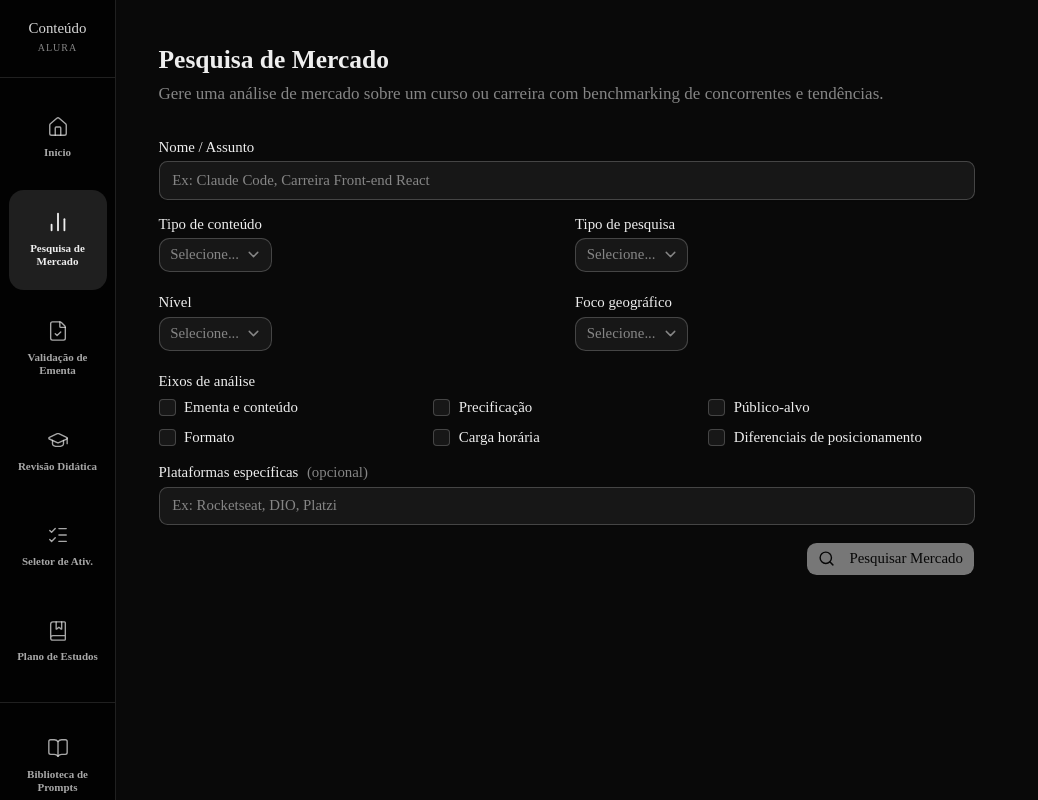
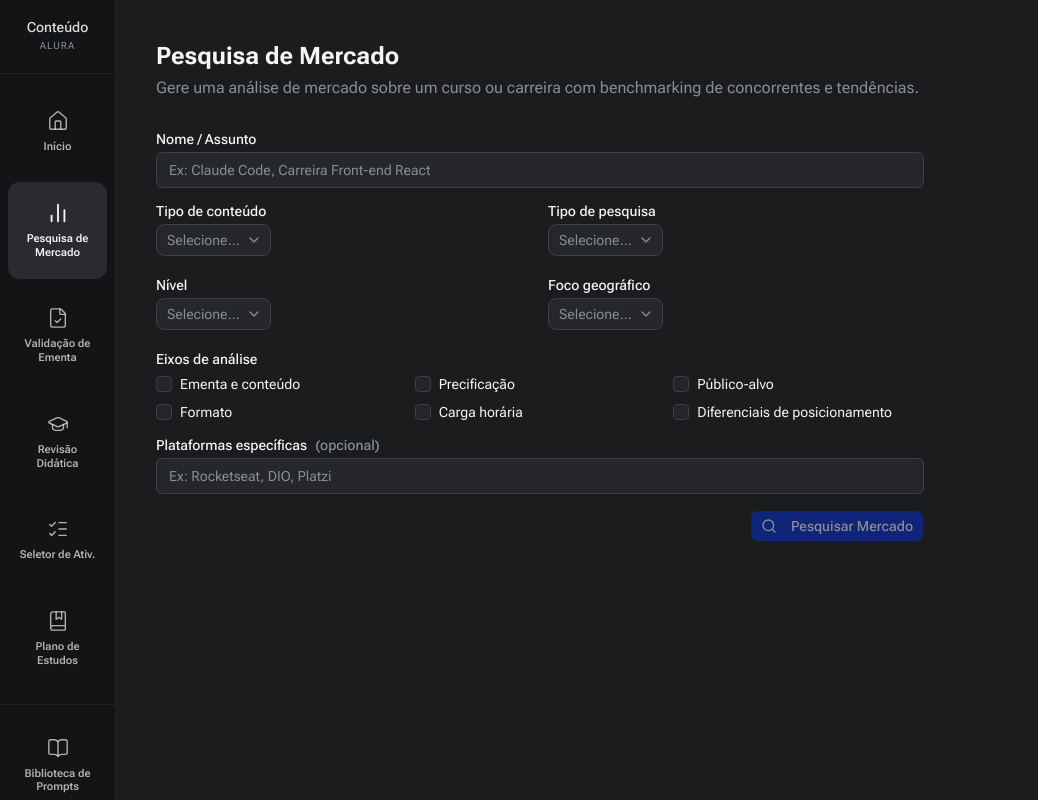
Before and after one commit to efops-conteudo-alura/hub-producao-conteudo, a Next.js app: page /pesquisa-mercado in a window 1280 px wide. Shown: the whole page, without its empty margins (0-1038 px from the left). Built offline with nearby package versions, Linux system fonts and the light colour scheme; no server answers; the database is empty.

Commit message:
feat: aplicar identidade visual Alura — hub-* classes, paleta hex, overrides globais

```diff
--- a/src/app/globals.css
+++ b/src/app/globals.css
@@ -8,9 +8,9 @@
 @theme inline {
   --color-background: var(--background);
   --color-foreground: var(--foreground);
-  --font-sans: var(--font-geist-sans);
-  --font-mono: var(--font-geist-mono);
-  --font-heading: var(--font-lora);
+  --font-sans: var(--font-roboto-flex);
+  --font-mono: var(--font-jetbrains-mono);
+  --font-title: var(--font-encode-sans);
   --color-sidebar-ring: var(--sidebar-ring);
   --color-sidebar-border: var(--sidebar-border);
   --color-sidebar-accent-foreground: var(--sidebar-accent-foreground);
@@ -40,87 +40,82 @@
   --color-popover: var(--popover);
   --color-card-foreground: var(--card-foreground);
   --color-card: var(--card);
-  --radius-sm: calc(var(--radius) * 0.6);
-  --radius-md: calc(var(--radius) * 0.8);
+  --radius-sm: calc(var(--radius) - 4px);
+  --radius-md: calc(var(--radius) - 2px);
   --radius-lg: var(--radius);
-  --radius-xl: calc(var(--radius) * 1.4);
-  --radius-2xl: calc(var(--radius) * 1.8);
-  --radius-3xl: calc(var(--radius) * 2.2);
-  --radius-4xl: calc(var(--radius) * 2.6);
+  --radius-xl: calc(var(--radius) + 4px);
+  --radius-2xl: calc(var(--radius) + 8px);
+  --radius-3xl: calc(var(--radius) + 12px);
+  --radius-4xl: calc(var(--radius) + 16px);
 }
 
 :root {
-  --background: oklch(1 0 0);
-  --foreground: oklch(0.145 0 0);
-  --card: oklch(1 0 0);
-  --card-foreground: oklch(0.145 0 0);
-  --popover: oklch(1 0 0);
-  --popover-foreground: oklch(0.145 0 0);
-  --primary: oklch(0.205 0 0);
-  --primary-foreground: oklch(0.985 0 0);
-  --secondary: oklch(0.97 0 0);
-  --secondary-foreground: oklch(0.205 0 0);
-  --muted: oklch(0.97 0 0);
-  --muted-foreground: oklch(0.556 0 0);
-  --accent: oklch(0.97 0 0);
-  --accent-foreground: oklch(0.205 0 0);
-  --destructive: oklch(0.577 0.245 27.325);
-  --border: oklch(0.922 0 0);
-  --input: oklch(0.922 0 0);
-  --ring: oklch(0.708 0 0);
-  --chart-1: oklch(0.87 0 0);
-  --chart-2: oklch(0.556 0 0);
-  --chart-3: oklch(0.439 0 0);
-  --chart-4: oklch(0.371 0 0);
-  --chart-5: oklch(0.269 0 0);
-  --radius: 0.625rem;
-  --sidebar: oklch(0.985 0 0);
-  --sidebar-foreground: oklch(0.145 0 0);
-  --sidebar-primary: oklch(0.205 0 0);
-  --sidebar-primary-foreground: oklch(0.985 0 0);
-  --sidebar-accent: oklch(0.97 0 0);
-  --sidebar-accent-foreground: oklch(0.205 0 0);
-  --sidebar-border: oklch(0.922 0 0);
-  --sidebar-ring: oklch(0.708 0 0);
+  --radius: 0.5rem;
+  --background: #f2f2f3;
+  --foreground: #0c0d0e;
+  --card: #ffffff;
+  --card-foreground: #0c0d0e;
+  --popover: #ffffff;
+  --popover-foreground: #0c0d0e;
+  --primary: #052fd3;
+  --primary-foreground: #ffffff;
+  --secondary: #e1e2e5;
+  --secondary-foreground: #0c0d0e;
+  --muted: #e1e2e5;
+  --muted-foreground: #46474e;
+  --accent: #e1e2e5;
+  --accent-foreground: #0c0d0e;
+  --destructive: #b8001f;
+  --border: #e1e2e5;
+  --input: #e1e2e5;
+  --ring: #052fd3;
+  --chart-1: #052fd3;
+  --chart-2: #01cb29;
+  --chart-3: #42cbe7;
+  --chart-4: #ffd500;
+  --chart-5: #fc6008;
+  --sidebar: #ffffff;
+  --sidebar-foreground: #0c0d0e;
+  --sidebar-primary: #052fd3;
+  --sidebar-primary-foreground: #ffffff;
+  --sidebar-accent: #f2f2f3;
+  --sidebar-accent-foreground: #0c0d0e;
+  --sidebar-border: #e1e2e5;
+  --sidebar-ring: #052fd3;
 }
 
 .dark {
-  /* Fundo principal */
-  --background: oklch(0.14 0 0);
-  --foreground: oklch(0.95 0 0);
-  /* Cards e popovers com contraste visível sobre o fundo */
-  --card: oklch(0.22 0 0);
-  --card-foreground: oklch(0.95 0 0);
-  --popover: oklch(0.22 0 0);
-  --popover-foreground: oklch(0.95 0 0);
-  /* Cores de ação — serão substituídas pelas cores exatas da Alura */
-  --primary: oklch(0.922 0 0);
-  --primary-foreground: oklch(0.12 0 0);
-  --secondary: oklch(0.26 0 0);
-  --secondary-foreground: oklch(0.95 0 0);
-  --muted: oklch(0.24 0 0);
-  --muted-foreground: oklch(0.62 0 0);
-  --accent: oklch(0.26 0 0);
-  --accent-foreground: oklch(0.95 0 0);
-  --destructive: oklch(0.704 0.191 22.216);
-  /* Bordas e inputs com contraste claro */
-  --border: oklch(1 0 0 / 16%);
-  --input: oklch(1 0 0 / 20%);
-  --ring: oklch(0.50 0 0);
-  --chart-1: oklch(0.87 0 0);
-  --chart-2: oklch(0.556 0 0);
-  --chart-3: oklch(0.439 0 0);
-  --chart-4: oklch(0.371 0 0);
-  --chart-5: oklch(0.269 0 0);
-  /* Sidebar bem mais escura que o conteúdo */
-  --sidebar: oklch(0.09 0 0);
-  --sidebar-foreground: oklch(0.95 0 0);
-  --sidebar-primary: oklch(0.922 0 0);
-  --sidebar-primary-foreground: oklch(0.09 0 0);
-  --sidebar-accent: oklch(0.24 0 0);
-  --sidebar-accent-foreground: oklch(0.95 0 0);
-  --sidebar-border: oklch(1 0 0 / 12%);
-  --sidebar-ring: oklch(0.50 0 0);
+  --background: #1b1c1e;
+  --foreground: #f4f5f6;
+  --card: #0c0d0e;
+  --card-foreground: #f4f5f6;
+  --popover: #0c0d0e;
+  --popover-foreground: #f4f5f6;
+  --primary: #052fd3;
+  --primary-foreground: #ffffff;
+  --secondary: #37393f;
+  --secondary-foreground: #f4f5f6;
+  --muted: #292b2e;
+  --muted-foreground: #888d96;
+  --accent: #37393f;
+  --accent-foreground: #f4f5f6;
+  --destructive: #b8001f;
+  --border: #54565f;
+  --input: #3d3f45;
+  --ring: #303136;
+  --chart-1: #052fd3;
+  --chart-2: #01cb29;
+  --chart-3: #42cbe7;
+  --chart-4: #ffd500;
+  --chart-5: #fc6008;
+  --sidebar: #131416;
+  --sidebar-foreground: #b1b2b9;
+  --sidebar-primary: #37393f;
+  --sidebar-primary-foreground: #f4f5f6;
+  --sidebar-accent: #37393f;
+  --sidebar-accent-foreground: #f4f5f6;
+  --sidebar-border: #222326;
+  --sidebar-ring: #303136;
 }
 
 @layer base {
@@ -130,16 +125,87 @@
   body {
     @apply bg-background text-foreground;
   }
-  html {
-    @apply font-sans;
-    font-size: 17px;
-  }
-  h1, h2 {
-    @apply font-heading;
+  .dark [data-slot="card"] {
+    border-color: transparent;
   }
 }
 
-/* Padrão pontilhado — inspirado na Alura */
+/*
+  Sistema de tipografia — Alura Design System
+  ─────────────────────────────────────────────────────────────
+  Encode Sans  → títulos de módulo, card, tabela, gráfico
+  Roboto Flex  → corpo, subtítulos, labels, dropdowns, botões
+  JetBrains    → abas, tags, números, IDs, datas, código
+
+  Para alterar globalmente: edite apenas este bloco.
+  Para aplicar: use as classes .hub-* nos componentes.
+  ─────────────────────────────────────────────────────────────
+*/
+@layer components {
+  .hub-page-title {
+    font-family: var(--font-encode-sans);
+    @apply text-4xl font-light tracking-tight text-foreground;
+  }
+
+  .hub-section-title {
+    font-family: var(--font-roboto-flex);
+    @apply text-base font-normal text-muted-foreground;
+  }
+
+  .hub-card-title {
+    font-family: var(--font-encode-sans);
+    @apply text-xl font-normal text-foreground;
+  }
+
+  .hub-chart-title {
+    font-family: var(--font-encode-sans);
+    @apply text-lg font-normal text-foreground;
+  }
+
+  .hub-table-header {
+    font-family: var(--font-encode-sans);
+    @apply text-xs font-normal uppercase tracking-wider text-muted-foreground;
+  }
+
+  .hub-tab-label {
+    font-family: var(--font-jetbrains-mono);
+    @apply text-xs font-medium uppercase tracking-wide;
+  }
+
+  .hub-tag {
+    font-family: var(--font-jetbrains-mono);
+    @apply text-xs uppercase tracking-wider rounded-full border px-3 py-1 inline-flex items-center gap-1.5;
+  }
+
+  .hub-number {
+    font-family: var(--font-jetbrains-mono);
+  }
+}
+
+/* ── Overrides de identidade visual ──────────────────────────────────────────
+   Regras fora de @layer têm prioridade máxima sobre utilities do Tailwind.
+   Edite AQUI para ajustar globalmente, sem tocar nos componentes.
+   ──────────────────────────────────────────────────────────────────────────── */
+
+/* Roboto Flex como fonte padrão — tabelas e conteúdo genérico herdam daqui */
+body {
+  font-family: var(--font-roboto-flex, sans-serif);
+}
+
+/* CardTitle do shadcn tem font-semibold hardcoded — sobrescrito aqui */
+[data-slot="card-title"] {
+  font-family: var(--font-encode-sans);
+  font-weight: 400;
+}
+
+/* Badges: JetBrains Mono + caixa alta */
+[data-slot="badge"] {
+  font-family: var(--font-jetbrains-mono);
+  text-transform: uppercase;
+  letter-spacing: 0.05em;
+}
+
+/* Padrão pontilhado — específico do hub-producao-conteudo */
 .dot-pattern {
   background-image: radial-gradient(circle, oklch(1 0 0 / 0.22) 1px, transparent 1px);
   background-size: 16px 16px;
```
